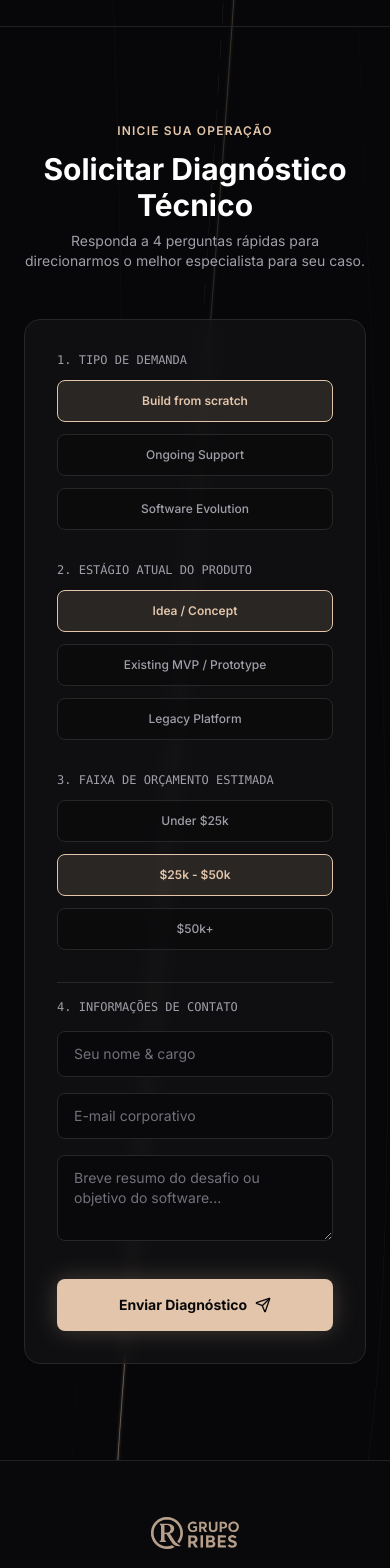
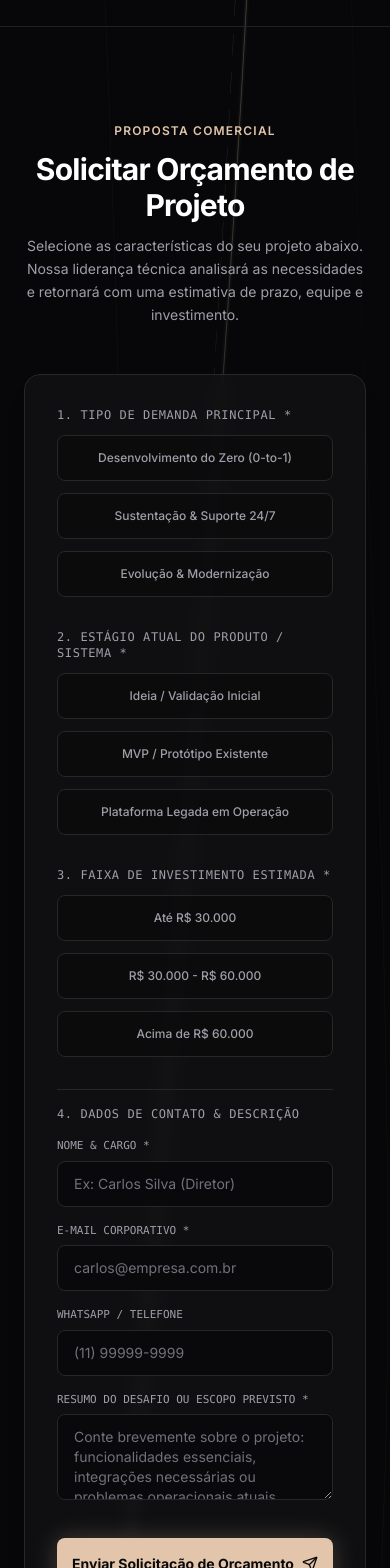
Before and after one commit to gruporibes/grupo-ribes-web, a Next.js app: page / in a window 390 px wide. Shown: the part 9520-11088 px from the top of the page. Built offline with nearby package versions, Linux system fonts and the light colour scheme.

Commit message:
refactor: ContactForm refined and improved

```diff
--- a/src/components/ContactForm.tsx
+++ b/src/components/ContactForm.tsx
@@ -1,27 +1,117 @@
 "use client";
 
 import { useState } from "react";
-import { Send, CheckCircle } from "lucide-react";
+import { Send, CheckCircle2, AlertCircle } from "lucide-react";
+
+interface FormDataState {
+  projectType: string;
+  stage: string;
+  budget: string;
+  name: string;
+  email: string;
+  phone: string;
+  summary: string;
+}
+
+interface FormErrors {
+  projectType?: string;
+  stage?: string;
+  budget?: string;
+  name?: string;
+  email?: string;
+  summary?: string;
+}
 
 export function ContactForm() {
-  const [formData, setFormData] = useState({
-    projectType: "Build from scratch",
-    stage: "Idea / Concept",
-    budget: "$25k - $50k",
+  // 1. Iniciando todos os campos vazios por padrão
+  const [formData, setFormData] = useState<FormDataState>({
+    projectType: "",
+    stage: "",
+    budget: "",
     name: "",
     email: "",
+    phone: "",
     summary: "",
   });
+
+  const [errors, setErrors] = useState<FormErrors>({});
   const [submitted, setSubmitted] = useState(false);
+
+  // 2. Lógica de Toggle: se clicar no mesmo valor, desmarca para ""
+  const handleToggle = (
+    field: "projectType" | "stage" | "budget",
+    value: string,
+  ) => {
+    setFormData((prev) => ({
+      ...prev,
+      [field]: prev[field] === value ? "" : value,
+    }));
+
+    // Limpa o erro do campo assim que o usuário clica
+    if (errors[field]) {
+      setErrors((prev) => ({ ...prev, [field]: undefined }));
+    }
+  };
+
+  // 3. Validação dos dados antes do envio
+  const validateForm = (): boolean => {
+    const newErrors: FormErrors = {};
+
+    if (!formData.projectType) {
+      newErrors.projectType = "Selecione o tipo de demanda principal.";
+    }
+
+    if (!formData.stage) {
+      newErrors.stage = "Selecione o estágio atual do seu produto.";
+    }
+
+    if (!formData.budget) {
+      newErrors.budget = "Selecione uma faixa de orçamento estimada.";
+    }
+
+    if (!formData.name.trim()) {
+      newErrors.name = "Preencha seu nome e cargo.";
+    }
+
+    // Validação básica de formato de e-mail corporativo
+    const emailRegex = /^[^\s@]+@[^\s@]+\.[^\s@]+$/;
+    if (!formData.email.trim()) {
+      newErrors.email = "Preencha seu e-mail corporativo.";
+    } else if (!emailRegex.test(formData.email)) {
+      newErrors.email = "Informe um e-mail válido (ex: nome@empresa.com).";
+    }
+
+    if (!formData.summary.trim()) {
+      newErrors.summary = "Descreva brevemente o desafio do projeto.";
+    } else if (formData.summary.trim().length < 15) {
+      newErrors.summary =
+        "Por favor, detalhe um pouco mais o escopo (mínimo de 15 caracteres).";
+    }
+
+    setErrors(newErrors);
+    return Object.keys(newErrors).length === 0;
+  };
 
   const handleSubmit = (e: React.SyntheticEvent) => {
     e.preventDefault();
+
+    if (!validateForm()) {
+      return;
+    }
+
     const subject = encodeURIComponent(
-      `Diagnóstico Técnico: ${formData.projectType} - ${formData.name}`,
+      `Nova Solicitação de Orçamento: ${formData.projectType} - ${formData.name}`,
     );
     const body = encodeURIComponent(
-      `Nome: ${formData.name}\nEmail: ${formData.email}\nDemanda: ${formData.projectType}\nEstágio: ${formData.stage}\nOrçamento Estimado: ${formData.budget}\n\nResumo:\n${formData.summary}`,
+      `Nome / Cargo: ${formData.name}\n` +
+        `E-mail: ${formData.email}\n` +
+        `WhatsApp / Telefone: ${formData.phone || "Não informado"}\n` +
+        `Tipo de Demanda: ${formData.projectType}\n` +
+        `Estágio Atual: ${formData.stage}\n` +
+        `Faixa Estimada de Orçamento: ${formData.budget}\n\n` +
+        `Resumo da Demanda:\n${formData.summary}`,
     );
+
     window.location.href = `mailto:contato@gruporibes.com?subject=${subject}&body=${body}`;
     setSubmitted(true);
   };
@@ -33,51 +123,51 @@ export function ContactForm() {
     >
       <div className="text-center mb-12">
         <h2 className="text-xs font-semibold uppercase tracking-widest text-brand">
-          Inicie sua Operação
+          Proposta Comercial
         </h2>
-        <p className="mt-3 text-3xl font-bold text-white">
-          Solicitar Diagnóstico Técnico
+        <p className="mt-3 text-3xl md:text-4xl font-bold tracking-tight text-white">
+          Solicitar Orçamento de Projeto
         </p>
-        <p className="mt-2 text-zinc-400 text-sm">
-          Responda a 4 perguntas rápidas para direcionarmos o melhor
-          especialista para seu caso.
+        <p className="mt-3 text-zinc-400 text-sm max-w-2xl mx-auto leading-relaxed">
+          Selecione as características do seu projeto abaixo. Nossa liderança
+          técnica analisará as necessidades e retornará com uma estimativa de
+          prazo, equipe e investimento.
         </p>
       </div>
 
-      <div className="rounded-2xl border border-zinc-800 bg-zinc-900/50 p-8 md:p-10 backdrop-blur-sm">
+      <div className="rounded-2xl border border-zinc-800 bg-zinc-900/50 p-8 md:p-10 backdrop-blur-sm shadow-xl">
         {submitted ? (
           <div className="text-center py-12">
-            <CheckCircle className="w-12 h-12 text-brand mx-auto mb-4" />
-            <h3 className="text-xl font-bold text-white">
-              Mensagem preparada com sucesso!
+            <CheckCircle2 className="w-14 h-14 text-brand mx-auto mb-4" />
+            <h3 className="text-2xl font-bold text-white">
+              Solicitação preparada!
             </h3>
-            <p className="text-sm text-zinc-400 mt-2">
-              Seu e-mail padrão foi aberto com os dados. Em breve nosso time de
-              engenharia retornará o contato.
+            <p className="text-sm text-zinc-400 mt-2 max-w-md mx-auto">
+              Seu aplicativo de e-mail foi aberto com todos os dados
+              preenchidos. Basta confirmar o envio e entraremos em contato em
+              até 24 horas úteis.
             </p>
           </div>
         ) : (
-          <form onSubmit={handleSubmit} className="space-y-8">
-            {/* Etapa 1: Tipo de Projeto */}
+          <form onSubmit={handleSubmit} className="space-y-8" noValidate>
+            {/* Etapa 1: Tipo de Demanda */}
             <div>
-              <label className="block text-xs font-mono uppercase text-zinc-400 mb-3">
-                1. Tipo de Demanda
-              </label>
+              <span className="block text-xs font-mono uppercase text-zinc-400 mb-3 tracking-wider">
+                1. Tipo de Demanda Principal *
+              </span>
               <div className="grid grid-cols-1 sm:grid-cols-3 gap-3">
                 {[
-                  "Build from scratch",
-                  "Ongoing Support",
-                  "Software Evolution",
+                  "Desenvolvimento do Zero (0-to-1)",
+                  "Sustentação & Suporte 24/7",
+                  "Evolução & Modernização",
                 ].map((type) => (
                   <button
                     type="button"
                     key={type}
-                    onClick={() =>
-                      setFormData({ ...formData, projectType: type })
-                    }
-                    className={`py-3 px-4 rounded-lg text-xs font-medium border text-center transition ${
+                    onClick={() => handleToggle("projectType", type)}
+                    className={`py-3.5 px-4 rounded-lg text-xs font-medium border text-center transition ${
                       formData.projectType === type
-                        ? "border-brand bg-brand-muted text-brand font-semibold"
+                        ? "border-brand bg-brand-muted text-brand font-semibold shadow-sm"
                         : "border-zinc-800 bg-zinc-950/60 text-zinc-400 hover:border-zinc-700"
                     }`}
                   >
@@ -85,26 +175,32 @@ export function ContactForm() {
                   </button>
                 ))}
               </div>
+              {errors.projectType && (
+                <p className="flex items-center gap-1.5 text-xs text-red-400 mt-2">
+                  <AlertCircle className="w-3.5 h-3.5" />
+                  <span>{errors.projectType}</span>
+                </p>
+              )}
             </div>
 
             {/* Etapa 2: Estágio Atual */}
             <div>
-              <label className="block text-xs font-mono uppercase text-zinc-400 mb-3">
-                2. Estágio Atual do Produto
-              </label>
+              <span className="block text-xs font-mono uppercase text-zinc-400 mb-3 tracking-wider">
+                2. Estágio Atual do Produto / Sistema *
+              </span>
               <div className="grid grid-cols-1 sm:grid-cols-3 gap-3">
                 {[
-                  "Idea / Concept",
-                  "Existing MVP / Prototype",
-                  "Legacy Platform",
+                  "Ideia / Validação Inicial",
+                  "MVP / Protótipo Existente",
+                  "Plataforma Legada em Operação",
                 ].map((stage) => (
                   <button
                     type="button"
                     key={stage}
-                    onClick={() => setFormData({ ...formData, stage })}
-                    className={`py-3 px-4 rounded-lg text-xs font-medium border text-center transition ${
+                    onClick={() => handleToggle("stage", stage)}
+                    className={`py-3.5 px-4 rounded-lg text-xs font-medium border text-center transition ${
                       formData.stage === stage
-                        ? "border-brand bg-brand-muted text-brand font-semibold"
+                        ? "border-brand bg-brand-muted text-brand font-semibold shadow-sm"
                         : "border-zinc-800 bg-zinc-950/60 text-zinc-400 hover:border-zinc-700"
                     }`}
                   >
@@ -112,22 +208,32 @@ export function ContactForm() {
                   </button>
                 ))}
               </div>
+              {errors.stage && (
+                <p className="flex items-center gap-1.5 text-xs text-red-400 mt-2">
+                  <AlertCircle className="w-3.5 h-3.5" />
+                  <span>{errors.stage}</span>
+                </p>
+              )}
             </div>
 
-            {/* Etapa 3: Orçamento Estimado */}
+            {/* Etapa 3: Faixa de Orçamento Estimada */}
             <div>
-              <label className="block text-xs font-mono uppercase text-zinc-400 mb-3">
-                3. Faixa de Orçamento Estimada
-              </label>
+              <span className="block text-xs font-mono uppercase text-zinc-400 mb-3 tracking-wider">
+                3. Faixa de Investimento Estimada *
+              </span>
               <div className="grid grid-cols-1 sm:grid-cols-3 gap-3">
-                {["Under $25k", "$25k - $50k", "$50k+"].map((b) => (
+                {[
+                  "Até R$ 30.000",
+                  "R$ 30.000 - R$ 60.000",
+                  "Acima de R$ 60.000",
+                ].map((b) => (
                   <button
                     type="button"
                     key={b}
-                    onClick={() => setFormData({ ...formData, budget: b })}
-                    className={`py-3 px-4 rounded-lg text-xs font-medium border text-center transition ${
+                    onClick={() => handleToggle("budget", b)}
+                    className={`py-3.5 px-4 rounded-lg text-xs font-medium border text-center transition ${
                       formData.budget === b
-                        ? "border-brand bg-brand-muted text-brand font-semibold"
+                        ? "border-brand bg-brand-muted text-brand font-semibold shadow-sm"
                         : "border-zinc-800 bg-zinc-950/60 text-zinc-400 hover:border-zinc-700"
                     }`}
                   >
@@ -135,52 +241,141 @@ export function ContactForm() {
                   </button>
                 ))}
               </div>
+              {errors.budget && (
+                <p className="flex items-center gap-1.5 text-xs text-red-400 mt-2">
+                  <AlertCircle className="w-3.5 h-3.5" />
+                  <span>{errors.budget}</span>
+                </p>
+              )}
             </div>
 
-            {/* Etapa 4: Dados de Contato */}
+            {/* Etapa 4: Informações de Contato */}
             <div className="space-y-4 pt-4 border-t border-zinc-800">
-              <label className="block text-xs font-mono uppercase text-zinc-400">
-                4. Informações de Contato
+              <span className="block text-xs font-mono uppercase text-zinc-400 tracking-wider">
+                4. Dados de Contato & Descrição
+              </span>
+
+              <div className="grid grid-cols-1 sm:grid-cols-3 gap-4">
+                <div>
+                  <label
+                    htmlFor="contact-name"
+                    className="block text-[11px] font-mono uppercase text-zinc-400 mb-1.5"
+                  >
+                    Nome & Cargo *
                   </label>
-              <div className="grid grid-cols-1 sm:grid-cols-2 gap-4">
                   <input
+                    id="contact-name"
+                    name="name"
                     type="text"
-                  required
-                  placeholder="Seu nome & cargo"
+                    placeholder="Ex: Carlos Silva (Diretor)"
                     value={formData.name}
+                    onChange={(e) => {
+                      setFormData({ ...formData, name: e.target.value });
+                      if (errors.name)
+                        setErrors({ ...errors, name: undefined });
+                    }}
+                    className={`w-full px-4 py-3 rounded-lg bg-zinc-950 border text-sm text-zinc-200 placeholder-zinc-500 focus:outline-none transition ${
+                      errors.name
+                        ? "border-red-500/60 focus:border-red-500"
+                        : "border-zinc-800 focus:border-brand"
+                    }`}
+                  />
+                  {errors.name && (
+                    <p className="text-[11px] text-red-400 mt-1">
+                      {errors.name}
+                    </p>
+                  )}
+                </div>
+
+                <div>
+                  <label
+                    htmlFor="contact-email"
+                    className="block text-[11px] font-mono uppercase text-zinc-400 mb-1.5"
+                  >
+                    E-mail Corporativo *
+                  </label>
+                  <input
+                    id="contact-email"
+                    name="email"
+                    type="email"
+                    placeholder="carlos@empresa.com.br"
+                    value={formData.email}
+                    onChange={(e) => {
+                      setFormData({ ...formData, email: e.target.value });
+                      if (errors.email)
+                        setErrors({ ...errors, email: undefined });
+                    }}
+                    className={`w-full px-4 py-3 rounded-lg bg-zinc-950 border text-sm text-zinc-200 placeholder-zinc-500 focus:outline-none transition ${
+                      errors.email
+                        ? "border-red-500/60 focus:border-red-500"
+                        : "border-zinc-800 focus:border-brand"
+                    }`}
+                  />
+                  {errors.email && (
+                    <p className="text-[11px] text-red-400 mt-1">
+                      {errors.email}
+                    </p>
+                  )}
+                </div>
+
+                <div>
+                  <label
+                    htmlFor="contact-phone"
+                    className="block text-[11px] font-mono uppercase text-zinc-400 mb-1.5"
+                  >
+                    WhatsApp / Telefone
+                  </label>
+                  <input
+                    id="contact-phone"
+                    name="phone"
+                    type="tel"
+                    placeholder="(11) 99999-9999"
+                    value={formData.phone}
                     onChange={(e) =>
-                    setFormData({ ...formData, name: e.target.value })
-                  }
-                  className="w-full px-4 py-3 rounded-lg bg-zinc-950 border border-zinc-800 text-sm text-zinc-200 placeholder-zinc-500 focus:outline-none focus:border-brand"
-                />
-                <input
-                  type="email"
-                  required
-                  placeholder="E-mail corporativo"
-                  value={formData.email}
-                  onChange={(e) =>
-                    setFormData({ ...formData, email: e.target.value })
+                      setFormData({ ...formData, phone: e.target.value })
                     }
                     className="w-full px-4 py-3 rounded-lg bg-zinc-950 border border-zinc-800 text-sm text-zinc-200 placeholder-zinc-500 focus:outline-none focus:border-brand"
                   />
                 </div>
+              </div>
+
+              <div>
+                <label
+                  htmlFor="contact-summary"
+                  className="block text-[11px] font-mono uppercase text-zinc-400 mb-1.5"
+                >
+                  Resumo do Desafio ou Escopo Previsto *
+                </label>
                 <textarea
+                  id="contact-summary"
+                  name="summary"
                   rows={3}
-                required
-                placeholder="Breve resumo do desafio ou objetivo do software..."
+                  placeholder="Conte brevemente sobre o projeto: funcionalidades essenciais, integrações necessárias ou problemas operacionais atuais..."
                   value={formData.summary}
-                onChange={(e) =>
-                  setFormData({ ...formData, summary: e.target.value })
-                }
-                className="w-full px-4 py-3 rounded-lg bg-zinc-950 border border-zinc-800 text-sm text-zinc-200 placeholder-zinc-500 focus:outline-none focus:border-brand"
+                  onChange={(e) => {
+                    setFormData({ ...formData, summary: e.target.value });
+                    if (errors.summary)
+                      setErrors({ ...errors, summary: undefined });
+                  }}
+                  className={`w-full px-4 py-3 rounded-lg bg-zinc-950 border text-sm text-zinc-200 placeholder-zinc-500 focus:outline-none transition ${
+                    errors.summary
+                      ? "border-red-500/60 focus:border-red-500"
+                      : "border-zinc-800 focus:border-brand"
+                  }`}
                 />
+                {errors.summary && (
+                  <p className="text-[11px] text-red-400 mt-1">
+                    {errors.summary}
+                  </p>
+                )}
+              </div>
             </div>
 
             <button
               type="submit"
               className="w-full py-4 rounded-lg bg-brand hover:bg-brand-hover text-zinc-950 font-bold text-sm transition flex items-center justify-center gap-2 glow-brand"
             >
-              <span>Enviar Diagnóstico</span>
+              <span>Enviar Solicitação de Orçamento</span>
               <Send className="w-4 h-4" />
             </button>
           </form>
```
Lines whose indentation alone changed are shown as unchanged.
